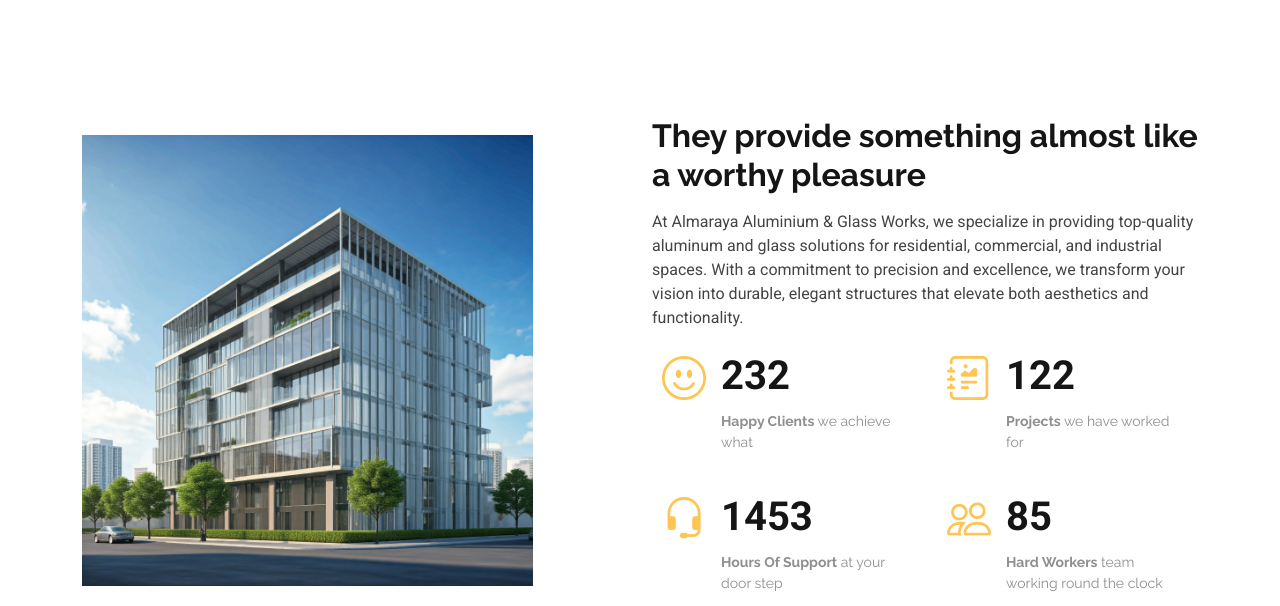
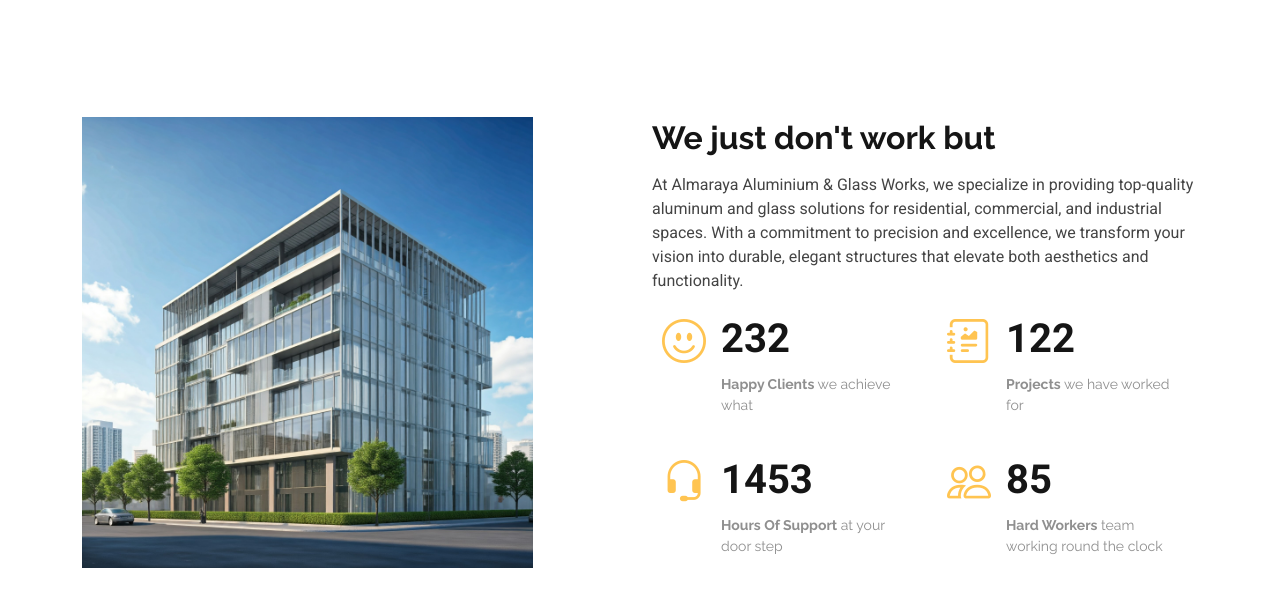
Before and after one commit to almaraya/almaraya, a plain HTML site: page index.html in a window 1280 px wide. Shown: the part 4645-5251 px from the top of the page. Drawn offline with Linux system fonts and the light colour scheme.

Commit message:
Update index.html

```diff
--- a/index.html
+++ b/index.html
@@ -443,7 +443,7 @@
 
           <div class="col-lg-6">
 
-            <h3 class="fw-bold fs-2 mb-3">They provide something almost like a worthy pleasure</h3>
+            <h3 class="fw-bold fs-2 mb-3">We just don't work but</h3>
             <p>
               At Almaraya Aluminium & Glass Works, we specialize in providing top-quality aluminum and glass solutions for residential, commercial, and industrial spaces. With a commitment to precision and excellence, we transform your vision into durable, elegant structures that elevate both aesthetics and functionality.
             </p>
```
